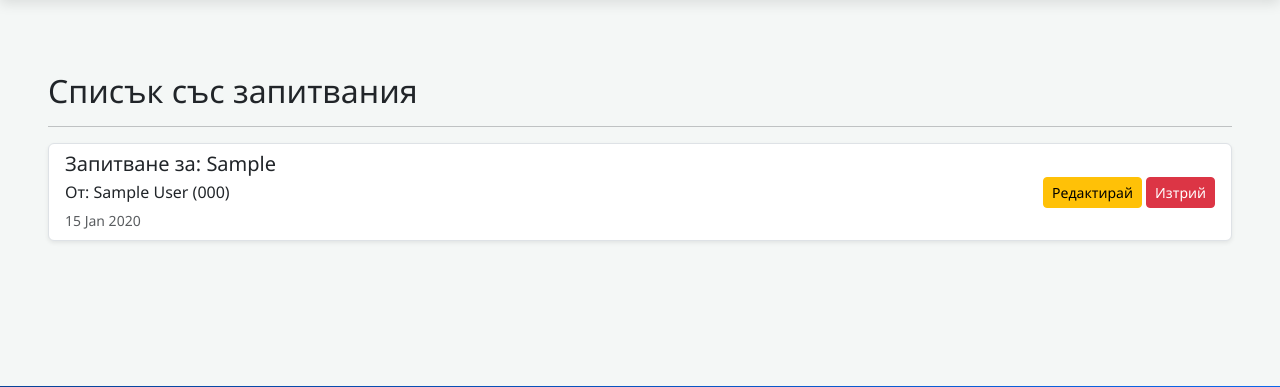
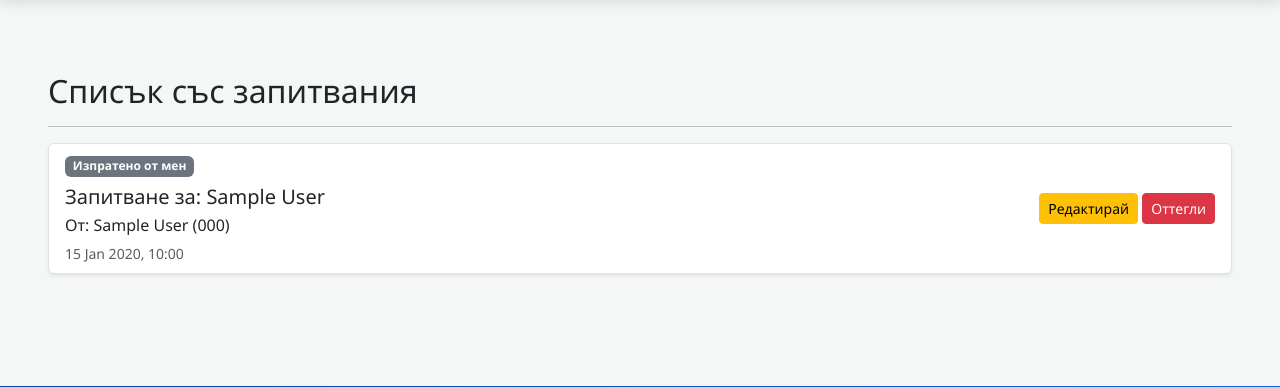
Before and after one commit to mpkosta/SitterHub, a Django app: page /inquiry/ in a window 1280 px wide. Shown: the part 104-491 px from the top of the page. Run offline with Django 5.2, Linux system fonts and the light colour scheme; a user stored in the database is signed in; tables that the repository leaves empty hold one stand-in row (values such as "Sample post").

Commit message:
fix: Updated the inquiry list to show both sent and received inquiries
Modified get_queryset in InquiryListView to include inquiries directed at the user's Sitter profile. Updated inquiry_list.html to visually distinguish between sent and received inquiries and hid edit/delete actions for received ones.

```diff
--- a/inquiries/views.py
+++ b/inquiries/views.py
@@ -6,6 +6,8 @@ from django.contrib.auth.mixins import LoginRequiredMixin
 from .forms import InquiryForm
 from .models import Inquiry
 from sitters.models import Sitter
+from django.db.models import Q
+from django.core.exceptions import ObjectDoesNotExist
 
 
 class InquiryCreateView(LoginRequiredMixin, CreateView):
@@ -38,7 +40,16 @@ class InquiryListView(LoginRequiredMixin, ListView):
     paginate_by = 10
 
     def get_queryset(self):
-        return Inquiry.objects.filter(user=self.request.user).order_by("-created_at")
+        user = self.request.user
+        queryset = Inquiry.objects.filter(user=user)
+
+        try:
+            if hasattr(user, 'sitter_profile'):
+                queryset = queryset | Inquiry.objects.filter(sitter=user.sitter_profile)
+        except ObjectDoesNotExist:
+            pass
+
+        return queryset.order_by("-created_at").distinct()
 
 
 class InquiryUpdateView(LoginRequiredMixin, UpdateView):
--- a/templates/inquiries/inquiry_list.html
+++ b/templates/inquiries/inquiry_list.html
@@ -6,19 +6,32 @@
     <hr>
     <div class="list-group">
         {% for inquiry in inquiries %}
-            <div class="list-group-item d-flex justify-content-between align-items-center mb-2 shadow-sm">
+            <div class="list-group-item d-flex justify-content-between align-items-center mb-2 shadow-sm {% if request.user != inquiry.user %}border-start border-success border-4{% endif %}">
                 <div>
-                    <h5 class="mb-1">Запитване за: {{ inquiry.sitter.sitter_first_name }}</h5>
+                    {% if request.user == inquiry.user %}
+                        <span class="badge bg-secondary mb-2">Изпратено от мен</span>
+                    {% else %}
+                        <span class="badge bg-success mb-2">Ново! Получено за мен</span>
+                    {% endif %}
+
+                    <h5 class="mb-1">Запитване за: {{ inquiry.sitter.sitter_first_name }} {{ inquiry.sitter.sitter_last_name }}</h5>
                     <p class="mb-1">От: {{ inquiry.client_first_name }} {{ inquiry.client_last_name }} ({{ inquiry.client_phone }})</p>
-                    <small class="text-muted">{{ inquiry.created_at|date:"d M Y" }}</small>
+                    <small class="text-muted">{{ inquiry.created_at|date:"d M Y, H:i" }}</small>
+
+                    {% if request.user != inquiry.user %}
+                        <div class="mt-2 text-primary fw-bold">Съобщение:</div>
+                        <p class="mb-1 fst-italic">"{{ inquiry.message }}"</p>
+                    {% endif %}
                 </div>
                 <div>
-                    <a href="{% url 'inquiry-edit' inquiry.pk %}" class="btn btn-warning btn-sm">Редактирай</a>
-                    <a href="{% url 'inquiry-delete' inquiry.pk %}" class="btn btn-danger btn-sm">Изтрий</a>
+                    {% if request.user == inquiry.user %}
+                        <a href="{% url 'inquiry-edit' inquiry.pk %}" class="btn btn-warning btn-sm">Редактирай</a>
+                        <a href="{% url 'inquiry-delete' inquiry.pk %}" class="btn btn-danger btn-sm">Оттегли</a>
+                    {% endif %}
                 </div>
             </div>
         {% empty %}
-            <p>Нямате направени запитвания.</p>
+            <p class="text-muted">Нямате намерени запитвания.</p>
         {% endfor %}
     </div>
 </div>
--- a/templates/shared/nav.html
+++ b/templates/shared/nav.html
@@ -62,8 +62,8 @@
                         </form>
                     </li>
                 {% else %}
-                    <li class="nav-item ms-2"><a class="nav-link btn btn-outline-light px-3 rounded-pill" href="{% url 'login' %}">Вход</a></li>
-                    <li class="nav-item"><a class="nav-link btn btn-light text-primary px-3 rounded-pill fw-bold" href="{% url 'registration' %}">Регистрация</a></li>
+                    <li class="nav-item ms-2"><a class="nav-link btn-light px-3 rounded-pill" href="{% url 'login' %}">Вход</a></li>
+                    <li class="nav-item"><a class="nav-link btn-light px-3 rounded-pill" href="{% url 'registration' %}">Регистрация</a></li>
                 {% endif %}
             </ul>
         </div>
```
